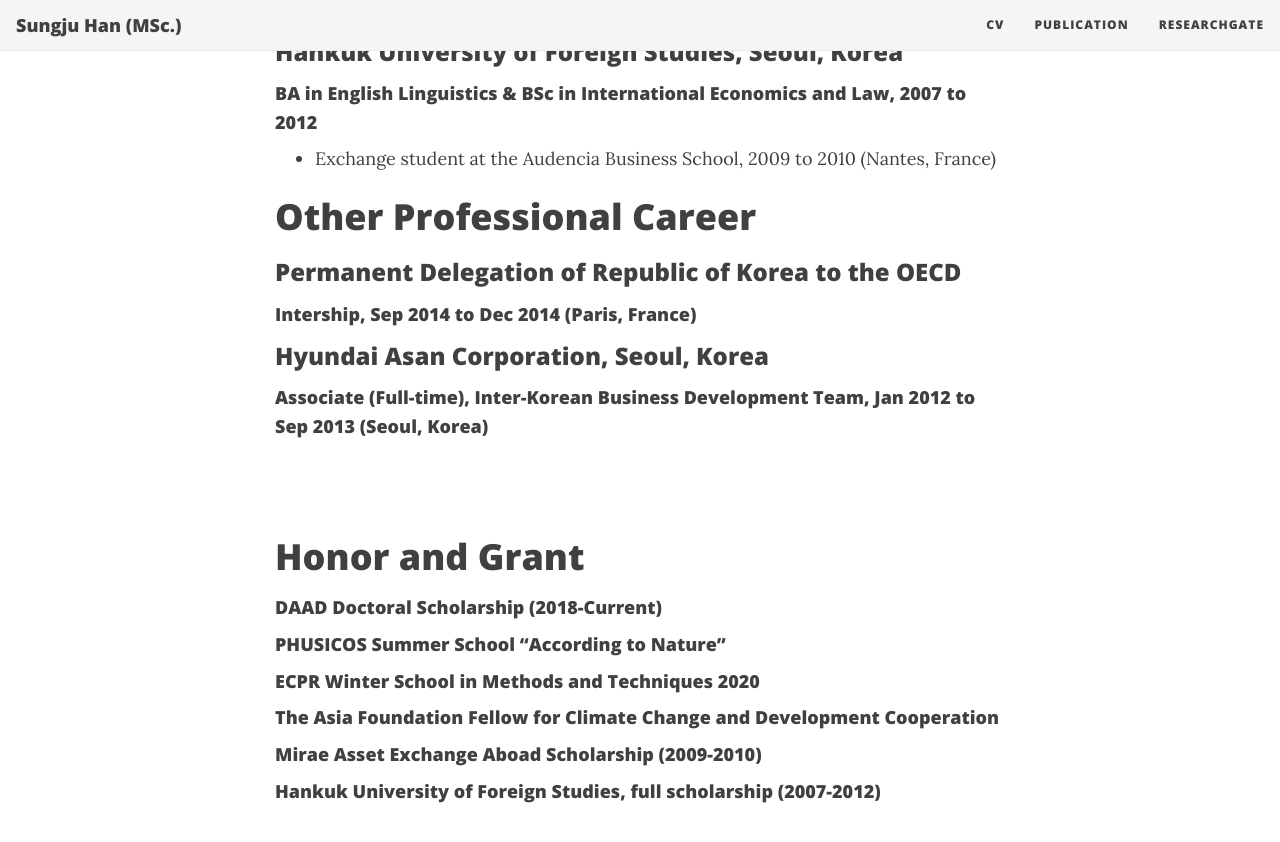
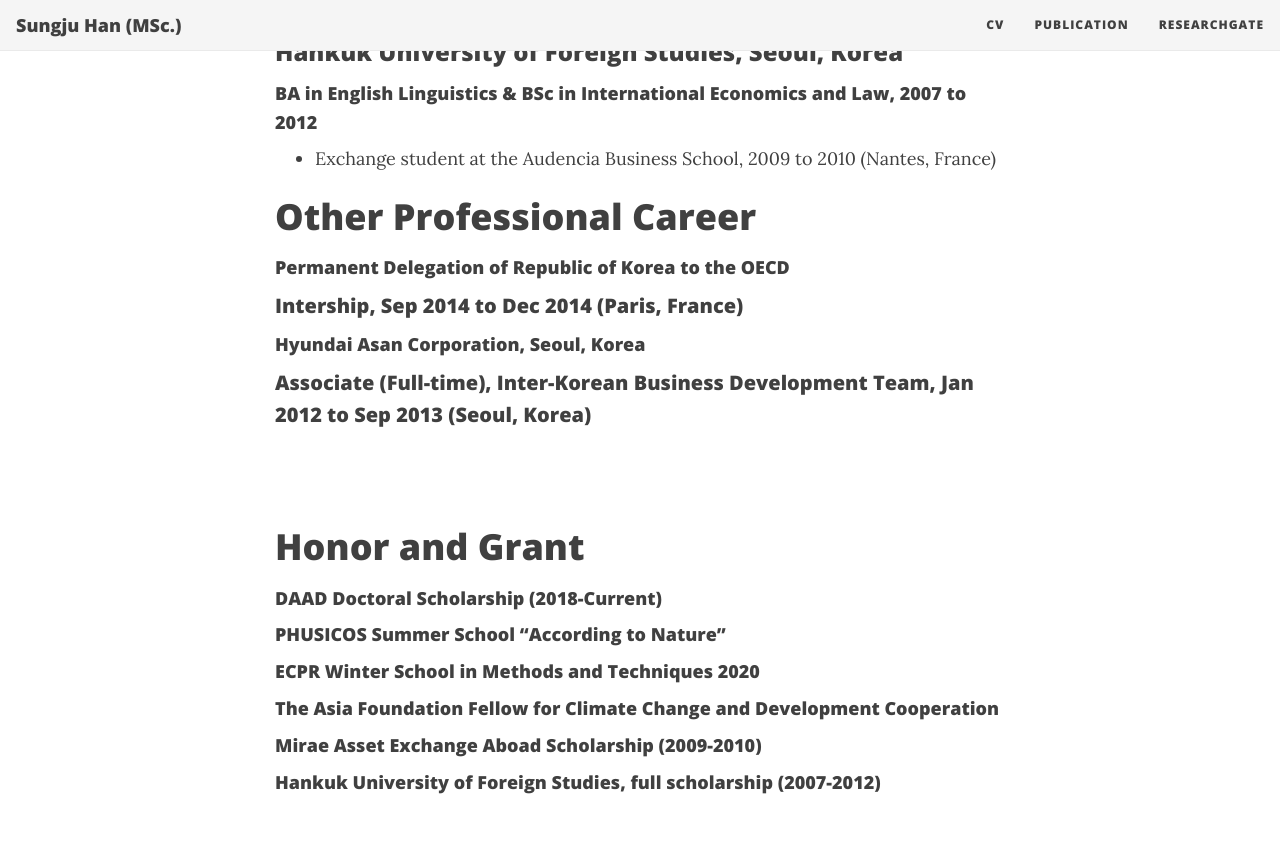
Before and after one commit to sungju-han/sungju-han.github.io, a Jekyll site: the page built from CV.md, in a window 1280 px wide and 900 px high, scrolled down 1282 px. Shown: the top 842 px of the window. Built offline with Jekyll 4.4.1, drawn with Linux system fonts in a browser that asks for light colours; nearby versions of some CDN libraries.

Commit message:
Update CV.md

```diff
--- a/CV.md
+++ b/CV.md
@@ -22,6 +22,7 @@ title: CV
   * Official Development Assistance (ODA) projects on supporting policy development and capacity building to Paraguay, Indonesia and Vietnam with regards to the Environment Impact Assessment (EIA) and Environmental policy
 <br/>
 
+
 # Academic Career
 
 ### London School of Economics and Political Sciences
@@ -35,14 +36,15 @@ title: CV
 * Exchange student at the Audencia Business School, 2009 to 2010 (Nantes, France)
 <br/>
 
+
 # Other Professional Career
-### Permanent Delegation of Republic of Korea to the OECD
-#### Intership, Sep 2014 to Dec 2014 (Paris, France)
+#### Permanent Delegation of Republic of Korea to the OECD
+##### Intership, Sep 2014 to Dec 2014 (Paris, France)
 
-### Hyundai Asan Corporation, Seoul, Korea
-#### Associate (Full-time), Inter-Korean Business Development Team, Jan 2012 to Sep 2013 (Seoul, Korea)
+#### Hyundai Asan Corporation, Seoul, Korea
+##### Associate (Full-time), Inter-Korean Business Development Team, Jan 2012 to Sep 2013 (Seoul, Korea)
+<br/>
 
-<br/>
 
 # Honor and Grant
 #### DAAD Doctoral Scholarship (2018-Current)
```
